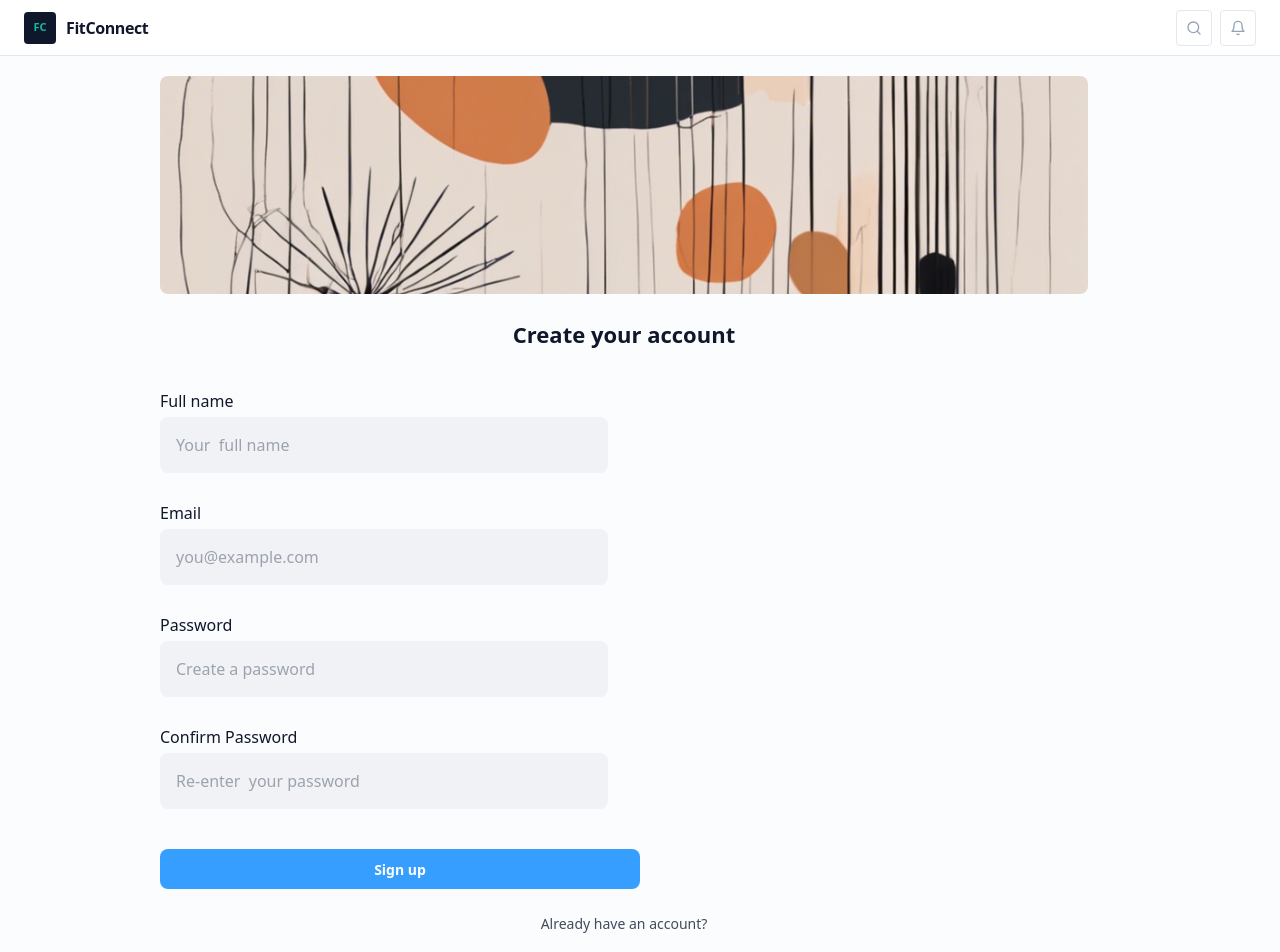
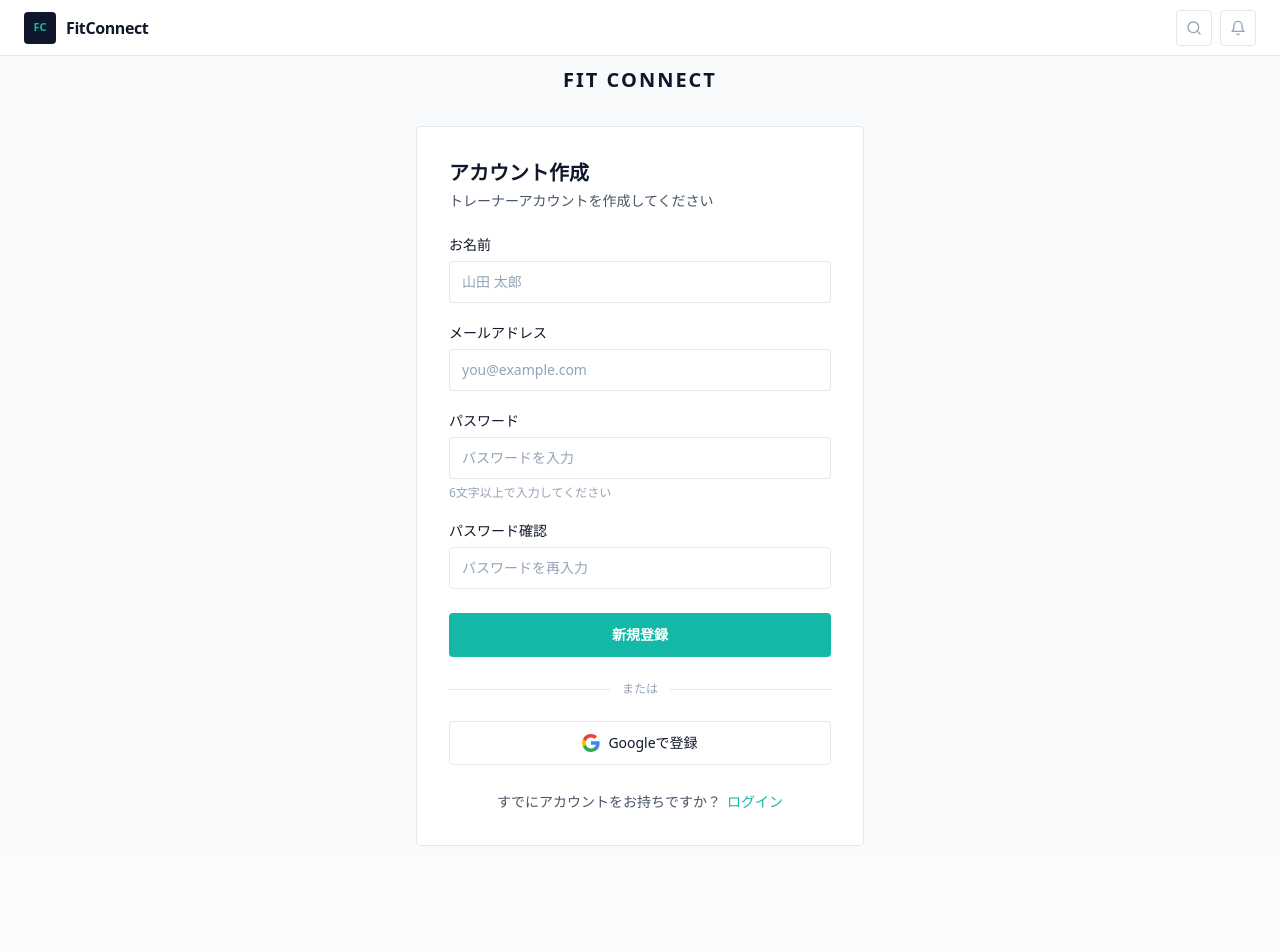
Before and after one commit to hoshiyuu0320/fit-connect, a Next.js app: page /signup in a window 1280 px wide. Shown: the top 952 px of the page. After the commit the page ends 856 px from the top, so only its background shows below. Built offline with nearby package versions, Linux system fonts and the light colour scheme; no server answers.

Commit message:
ログイン画面のUI刷新

```diff
--- a/src/app/(auth)/login/page.tsx
+++ b/src/app/(auth)/login/page.tsx
@@ -1,7 +1,6 @@
 "use client"
 
 import { useState } from "react"
-import { Button } from "@/components/ui/button";
 import { supabase } from '@/lib/supabase';
 import { useRouter } from 'next/navigation';
 
@@ -38,63 +37,117 @@ export default function LoginPage() {
         setEmail(e.target.value)
     }
 
+    const handleGoogleLogin = async () => {
+        const { error } = await supabase.auth.signInWithOAuth({
+            provider: 'google',
+            options: { redirectTo: `${location.origin}/auth/callback` },
+        })
+        if (error) alert('Google認証に失敗しました')
+    }
+
+
     return (
-        <main className="flex flex-col items-center justify-center min-h-screen">
-            <div className="w-[960px] h-[713px]">
-                <h1 className="text-center text-22px font-bold mb-12 w-[960px] h-[60px]">Welcome back!</h1>
-                <form onSubmit={handleLogin}>
-                    <div className="flex flex-col">
-                        <div className="flex flex-col w-[448px] h-[112px]">
-                            <label className="flex items-center text-16px font-medium w-[448px] h-[32px]" >Email</label>
+        <main className="flex flex-col items-center justify-center min-h-screen bg-[#F8FAFC] px-4">
+            <div className="w-full max-w-md">
+                {/* Logo */}
+                <div className="text-center mb-8">
+                    <span className="text-[#0F172A] text-xl font-bold tracking-widest">FIT CONNECT</span>
+                </div>
+
+                {/* Card */}
+                <div className="bg-white border border-[#E2E8F0] rounded-md p-8">
+                    <h1 className="text-[#0F172A] text-xl font-bold mb-2">おかえりなさい</h1>
+                    <p className="text-[#475569] text-sm mb-8">アカウントにサインインしてください</p>
+
+                    <form onSubmit={handleLogin} className="space-y-5">
+                        {/* Email */}
+                        <div className="space-y-1.5">
+                            <label
+                                htmlFor="email"
+                                className="block text-sm font-medium text-[#0F172A]"
+                            >
+                                メールアドレス
+                            </label>
                             <input
                                 type="email"
+                                id="email"
                                 placeholder="example@mail.com"
-                                className="bg-[#F0F2F5] w-[448px] h-[56px] rounded-[8px] p-4 focus:outline-none focus:border-blue-500 focus:ring-1 focus:ring-blue-500"
-                                id="email" value={email}
+                                value={email}
                                 onChange={handleEmailChange}
+                                className="w-full h-10 bg-white border border-[#E2E8F0] rounded-md px-3 py-2 text-sm text-[#0F172A] placeholder:text-[#94A3B8] focus:outline-none focus:border-[#14B8A6] focus:ring-2 focus:ring-[#14B8A6]/10 transition-colors"
                             />
                         </div>
-                        <div className="flex flex-col w-[448px] h-[112px]">
-                            <label className="flex items-center text-16px font-medium w-[448px] h-[32px]" htmlFor="password">Password</label>
+
+                        {/* Password */}
+                        <div className="space-y-1.5">
+                            <label
+                                htmlFor="password"
+                                className="block text-sm font-medium text-[#0F172A]"
+                            >
+                                パスワード
+                            </label>
                             <input
                                 type="password"
-                                className="bg-[#F0F2F5] w-[448px] h-[56px] rounded-[8px] p-4 focus:outline-none focus:border-blue-500 focus:ring-1 focus:ring-blue-500"
                                 id="password"
                                 value={password}
                                 onChange={handlePasswordChange}
+                                className="w-full h-10 bg-white border border-[#E2E8F0] rounded-md px-3 py-2 text-sm text-[#0F172A] placeholder:text-[#94A3B8] focus:outline-none focus:border-[#14B8A6] focus:ring-2 focus:ring-[#14B8A6]/10 transition-colors"
                             />
                         </div>
-                        <div className="w-[960px] h-[37px]">
-                            <Button
-                                variant="link"
-                                className="flex items-start justify-start text-left text-[#3D4D5C] text-[14px] font-regular w-[960px] h-[37px] p-0">
-                                Forgot password?
-                            </Button>
-                        </div>
-                        <div className="flex items-center w-[960px] h-[72px]">
-                            <Button
-                                variant="ghost"
-                                className="bg-[#369EFF] text-white text-[14px] font-bold w-[480px] h-[40px] rounded-[8px]"
-                                type="submit">
-                                Log in
-                            </Button>
-                        </div>
-                        <div className="flex items-start justify-center text-center w-[960px] h-[37px]">
-                            <p className="text-[#3D4D5C] text-[14px] font-regular pt-[4px]">
-                                Don&apos;t have an account?
-                            </p>
-                        </div>
-                        <div className="flex items-center w-[960px] h-[72px]">
-                            <Button
-                                type="button"
-                                onClick={moveSignUpPage}
-                                variant="ghost"
-                                className="bg-[#F0F2F5] text-black text-[14px] font-bold w-[480px] h-[40px] rounded-[8px]">
-                                Sign up
-                            </Button>
-                        </div>
+
+                        {/* Submit */}
+                        <button
+                            type="submit"
+                            className="w-full h-11 bg-[#14B8A6] hover:bg-[#0D9488] text-white text-sm font-semibold rounded-md transition-colors cursor-pointer"
+                        >
+                            ログイン
+                        </button>
+                    </form>
+
+                    {/* Divider */}
+                    <div className="flex items-center gap-3 my-6">
+                        <div className="flex-1 h-px bg-[#E2E8F0]" />
+                        <span className="text-xs text-[#94A3B8]">または</span>
+                        <div className="flex-1 h-px bg-[#E2E8F0]" />
                     </div>
-                </form>
+
+                    {/* Social Auth */}
+                    <button
+                        type="button"
+                        onClick={handleGoogleLogin}
+                        className="w-full flex items-center justify-center gap-2 h-11 bg-white border border-[#E2E8F0] rounded-md text-sm font-medium text-[#0F172A] hover:bg-[#F8FAFC] transition-colors cursor-pointer"
+                    >
+                        <svg width="18" height="18" viewBox="0 0 18 18" xmlns="http://www.w3.org/2000/svg">
+                            <path d="M17.64 9.2c0-.637-.057-1.251-.164-1.84H9v3.481h4.844a4.14 4.14 0 0 1-1.796 2.716v2.259h2.908c1.702-1.567 2.684-3.875 2.684-6.615Z" fill="#4285F4"/>
+                            <path d="M9 18c2.43 0 4.467-.806 5.956-2.184l-2.908-2.259c-.806.54-1.837.86-3.048.86-2.344 0-4.328-1.584-5.036-3.711H.957v2.332A8.997 8.997 0 0 0 9 18Z" fill="#34A853"/>
+                            <path d="M3.964 10.706A5.41 5.41 0 0 1 3.682 9c0-.593.102-1.17.282-1.706V4.962H.957A8.996 8.996 0 0 0 0 9c0 1.452.348 2.827.957 4.038l3.007-2.332Z" fill="#FBBC05"/>
+                            <path d="M9 3.58c1.321 0 2.508.454 3.44 1.345l2.582-2.58C13.463.891 11.426 0 9 0A8.997 8.997 0 0 0 .957 4.962L3.964 7.294C4.672 5.163 6.656 3.58 9 3.58Z" fill="#EA4335"/>
+                        </svg>
+                        Googleでログイン
+                    </button>
+
+                    {/* Forgot password */}
+                    <div className="mt-6 text-center">
+                        <button
+                            type="button"
+                            className="text-sm text-[#14B8A6] hover:text-[#0D9488] transition-colors cursor-pointer"
+                        >
+                            パスワードをお忘れですか？
+                        </button>
+                    </div>
+                </div>
+
+                {/* Sign up */}
+                <div className="mt-6 text-center">
+                    <span className="text-sm text-[#475569]">アカウントをお持ちでないですか？</span>
+                    <button
+                        type="button"
+                        onClick={moveSignUpPage}
+                        className="ml-1.5 text-sm font-medium text-[#14B8A6] hover:text-[#0D9488] transition-colors cursor-pointer"
+                    >
+                        新規登録
+                    </button>
+                </div>
             </div>
         </main>
     );
--- a/src/app/(auth)/signup/page.tsx
+++ b/src/app/(auth)/signup/page.tsx
@@ -1,8 +1,6 @@
 "use client"
 
-import Image from "next/image";
 import { useState } from "react"
-import { Button } from "@/components/ui/button";
 import { supabase } from '@/lib/supabase';
 import { useRouter } from 'next/navigation';
 import { createTrainer } from '@/lib/supabase/createTrainer'
@@ -72,86 +70,151 @@ export default function SignUpPage() {
         setConfirmPassword(e.target.value)
     }
 
+    const handleGoogleSignUp = async () => {
+        const { error } = await supabase.auth.signInWithOAuth({
+            provider: 'google',
+            options: { redirectTo: `${location.origin}/auth/callback` },
+        })
+        if (error) alert('Google認証に失敗しました')
+    }
+
+
     return (
-        <main className="flex flex-col items-center justify-center min-h-screen">
-            <div className="w-[960px] h-[906px] pt-[20px]">
-                <div className="w-[960px] h-[242px]">
-                    <Image
-                        src="/signup_background.svg"
-                        alt="header"
-                        width={928}
-                        height={218}
-                        priority
-                    />
+        <main className="flex flex-col items-center justify-center min-h-screen bg-[#F8FAFC] px-4">
+            <div className="w-full max-w-md">
+                {/* Logo */}
+                <div className="text-center mb-8">
+                    <span className="text-[#0F172A] text-xl font-bold tracking-widest uppercase">
+                        FIT CONNECT
+                    </span>
                 </div>
-                <div className="text-center w-[960px] h-[67px]">
-                    <h1 className="text-22px font-bold w-[928px] h-[35px]">Create your account</h1>
-                </div>
-                <form onSubmit={handleSignUp}>
-                    <div className="flex flex-col">
-                        <div className="flex flex-col w-[448px] h-[112px]">
-                            <label className="flex items-center text-16px font-medium w-[448px] h-[32px]" >Full name</label>
+
+                {/* Card */}
+                <div className="bg-white border border-[#E2E8F0] rounded-md p-8">
+                    <div className="mb-6">
+                        <h1 className="text-xl font-bold text-[#0F172A]">アカウント作成</h1>
+                        <p className="text-sm text-[#475569] mt-1">トレーナーアカウントを作成してください</p>
+                    </div>
+
+                    <form onSubmit={handleSignUp} className="space-y-5">
+                        <div className="space-y-1.5">
+                            <label
+                                className="block text-sm font-medium text-[#0F172A]"
+                                htmlFor="fullName"
+                            >
+                                お名前
+                            </label>
                             <input
+                                id="fullName"
                                 type="text"
-                                placeholder="Your  full name"
-                                className="bg-[#F0F2F5] w-[448px] h-[56px] rounded-[8px] p-4 focus:outline-none focus:border-blue-500 focus:ring-1 focus:ring-blue-500"
+                                placeholder="山田 太郎"
+                                className="w-full bg-white border border-[#E2E8F0] rounded-md px-3 py-2.5 text-sm text-[#0F172A] placeholder:text-[#94A3B8] focus:outline-none focus:border-[#14B8A6] focus:ring-2 focus:ring-[#14B8A6]/10 transition-colors"
                                 value={fullName}
                                 onChange={handleFullNameChange}
+                                required
                             />
                         </div>
-                        <div className="flex flex-col w-[448px] h-[112px]">
-                            <label className="flex items-center text-16px font-medium w-[448px] h-[32px]" htmlFor="email">Email</label>
+
+                        <div className="space-y-1.5">
+                            <label
+                                className="block text-sm font-medium text-[#0F172A]"
+                                htmlFor="email"
+                            >
+                                メールアドレス
+                            </label>
                             <input
+                                id="email"
                                 type="email"
                                 placeholder="you@example.com"
-                                className="bg-[#F0F2F5] w-[448px] h-[56px] rounded-[8px] p-4 focus:outline-none focus:border-blue-500 focus:ring-1 focus:ring-blue-500"
-                                id="email"
+                                className="w-full bg-white border border-[#E2E8F0] rounded-md px-3 py-2.5 text-sm text-[#0F172A] placeholder:text-[#94A3B8] focus:outline-none focus:border-[#14B8A6] focus:ring-2 focus:ring-[#14B8A6]/10 transition-colors"
                                 value={email}
                                 onChange={handleEmailChange}
+                                required
                             />
                         </div>
-                        <div className="flex flex-col w-[448px] h-[112px]">
-                            <label className="flex items-center text-16px font-medium w-[448px] h-[32px]" htmlFor="password">Password</label>
+
+                        <div className="space-y-1.5">
+                            <label
+                                className="block text-sm font-medium text-[#0F172A]"
+                                htmlFor="password"
+                            >
+                                パスワード
+                            </label>
                             <input
+                                id="password"
                                 type="password"
-                                placeholder="Create a password"
-                                className="bg-[#F0F2F5] w-[448px] h-[56px] rounded-[8px] p-4 focus:outline-none focus:border-blue-500 focus:ring-1 focus:ring-blue-500"
-                                id="password"
+                                placeholder="パスワードを入力"
+                                className="w-full bg-white border border-[#E2E8F0] rounded-md px-3 py-2.5 text-sm text-[#0F172A] placeholder:text-[#94A3B8] focus:outline-none focus:border-[#14B8A6] focus:ring-2 focus:ring-[#14B8A6]/10 transition-colors"
                                 value={password}
                                 onChange={handlePasswordChange}
+                                required
+                            />
+                            <p className="text-xs text-[#94A3B8]">6文字以上で入力してください</p>
+                        </div>
+
+                        <div className="space-y-1.5">
+                            <label
+                                className="block text-sm font-medium text-[#0F172A]"
+                                htmlFor="confirmPassword"
+                            >
+                                パスワード確認
+                            </label>
+                            <input
+                                id="confirmPassword"
+                                type="password"
+                                placeholder="パスワードを再入力"
+                                className="w-full bg-white border border-[#E2E8F0] rounded-md px-3 py-2.5 text-sm text-[#0F172A] placeholder:text-[#94A3B8] focus:outline-none focus:border-[#14B8A6] focus:ring-2 focus:ring-[#14B8A6]/10 transition-colors"
+                                value={confirmPassword}
+                                onChange={handleConfirmPasswordChange}
+                                required
                             />
                         </div>
-                        <div className="flex flex-col w-[448px] h-[112px]">
-                            <label className="flex items-center text-16px font-medium w-[448px] h-[32px]" htmlFor="password">Confirm Password</label>
-                            <input
-                                type="password"
-                                placeholder="Re-enter  your password"
-                                className="bg-[#F0F2F5] w-[448px] h-[56px] rounded-[8px] p-4 focus:outline-none focus:border-blue-500 focus:ring-1 focus:ring-blue-500"
-                                id="password"
-                                value={confirmPassword}
-                                onChange={handleConfirmPasswordChange}
-                            />
+
+                        <div className="pt-1">
+                            <button
+                                type="submit"
+                                className="w-full h-11 bg-[#14B8A6] hover:bg-[#0D9488] text-white text-sm font-semibold rounded-md px-4 py-2.5 transition-colors cursor-pointer"
+                            >
+                                新規登録
+                            </button>
                         </div>
-                        <div className="flex items-center w-[960px] h-[72px]">
-                            <Button
-                                type="submit"
-                                variant="ghost"
-                                className="bg-[#369EFF] text-white text-[14px] font-bold w-[480px] h-[40px] rounded-[8px]">
-                                Sign up
-                            </Button>
-                        </div>
-                        <div className="w-[960px] h-[37px]">
-                            <Button
-                                type="button"
-                                onClick={moveLoginPage}
-                                variant="link"
-                                className="flex items-start justify-center text-center w-full text-[#3D4D5C] text-[14px] font-regular w-[928px] h-[21px]">
-                                Already have an account?
-                            </Button>
-                        </div>
+                    </form>
+
+                    {/* Divider */}
+                    <div className="flex items-center gap-3 my-6">
+                        <div className="flex-1 h-px bg-[#E2E8F0]" />
+                        <span className="text-xs text-[#94A3B8]">または</span>
+                        <div className="flex-1 h-px bg-[#E2E8F0]" />
                     </div>
-                </form>
-            </div >
-        </main >
+
+                    {/* Social Auth */}
+                    <button
+                        type="button"
+                        onClick={handleGoogleSignUp}
+                        className="w-full flex items-center justify-center gap-2 h-11 bg-white border border-[#E2E8F0] rounded-md text-sm font-medium text-[#0F172A] hover:bg-[#F8FAFC] transition-colors cursor-pointer"
+                    >
+                        <svg width="18" height="18" viewBox="0 0 18 18" xmlns="http://www.w3.org/2000/svg">
+                            <path d="M17.64 9.2c0-.637-.057-1.251-.164-1.84H9v3.481h4.844a4.14 4.14 0 0 1-1.796 2.716v2.259h2.908c1.702-1.567 2.684-3.875 2.684-6.615Z" fill="#4285F4"/>
+                            <path d="M9 18c2.43 0 4.467-.806 5.956-2.184l-2.908-2.259c-.806.54-1.837.86-3.048.86-2.344 0-4.328-1.584-5.036-3.711H.957v2.332A8.997 8.997 0 0 0 9 18Z" fill="#34A853"/>
+                            <path d="M3.964 10.706A5.41 5.41 0 0 1 3.682 9c0-.593.102-1.17.282-1.706V4.962H.957A8.996 8.996 0 0 0 0 9c0 1.452.348 2.827.957 4.038l3.007-2.332Z" fill="#FBBC05"/>
+                            <path d="M9 3.58c1.321 0 2.508.454 3.44 1.345l2.582-2.58C13.463.891 11.426 0 9 0A8.997 8.997 0 0 0 .957 4.962L3.964 7.294C4.672 5.163 6.656 3.58 9 3.58Z" fill="#EA4335"/>
+                        </svg>
+                        Googleで登録
+                    </button>
+
+                    {/* Login link */}
+                    <div className="mt-6 text-center">
+                        <span className="text-sm text-[#475569]">すでにアカウントをお持ちですか？</span>
+                        <button
+                            type="button"
+                            onClick={moveLoginPage}
+                            className="ml-1.5 text-sm font-medium text-[#14B8A6] hover:text-[#0D9488] transition-colors cursor-pointer"
+                        >
+                            ログイン
+                        </button>
+                    </div>
+                </div>
+            </div>
+        </main>
     );
 }
```
Also changed, not shown: .serena/project.yml.
